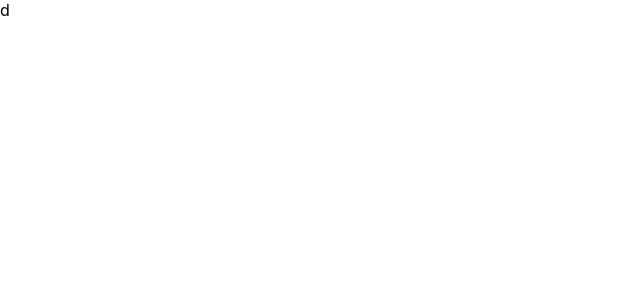
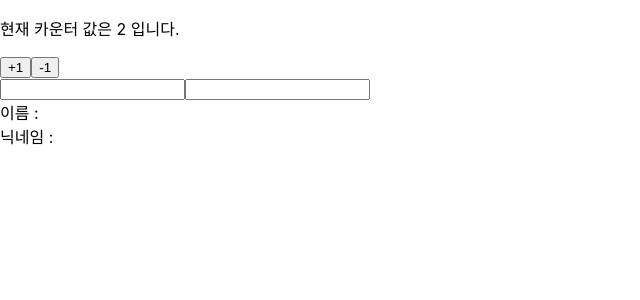
Before and after one commit to soo777/react_study, a React (Create React App) app in the folder redux_study/: page / in a window 1280 px wide. Shown: the top 300 px of the page, without its empty margins (0-640 px from the left). Built offline with nearby package versions, Linux system fonts and the light colour scheme; the HTML template or start-up script is replaced by a standard one.

Commit message:
hooks - useState, useEffect

```diff
--- a/redux_study/src/App.tsx
+++ b/redux_study/src/App.tsx
@@ -1,10 +1,13 @@
 import React from 'react';
 import './App.css';
+import Counter from './components/Counter';
+import Info from "./components/Info";
 
 function App() {
   return (
       <>
-        d
+        <Counter/>
+        <Info/>
       </>
   )
 }
--- /dev/null
+++ b/redux_study/src/components/Counter.tsx
@@ -0,0 +1,16 @@
+import React, {useState} from 'react';
+
+const Counter = () => {
+  const [value, setValue] = useState(2);
+  return(
+    <div>
+      <p>
+        현재 카운터 값은 {value} 입니다.
+      </p>
+      <button onClick={()=> setValue(value +1)}>+1</button>
+      <button onClick={()=> setValue(value -1)}>-1</button>
+    </div>
+  )
+}
+
+export default Counter;
--- /dev/null
+++ b/redux_study/src/components/Info.tsx
@@ -0,0 +1,40 @@
+import React, { useEffect, useState } from "react";
+
+const Info = () => {
+  const [name, setName] = useState("");
+  const [nickname, setNickname] = useState("");
+
+  const onChangeName = (e:any) => {
+    setName(e.target.value);
+  }
+
+  const onChangeNickname = (e:any) => {
+    setNickname(e.target.value);
+  }
+
+  useEffect(()=> {
+    console.log('렌더링 완료');
+    console.log({name, nickname});
+  }, [name])
+
+  return (
+    <div>
+      <div>
+        <div>
+          <input value={name} onChange={onChangeName} />
+          <input value={nickname} onChange={onChangeNickname} />
+        </div>
+        <div>
+          <div>
+            이름 : {name}
+          </div>
+          <div>
+            닉네임 : {nickname}
+          </div>
+        </div>
+      </div>
+    </div>
+  )
+};
+
+export default Info;
```
